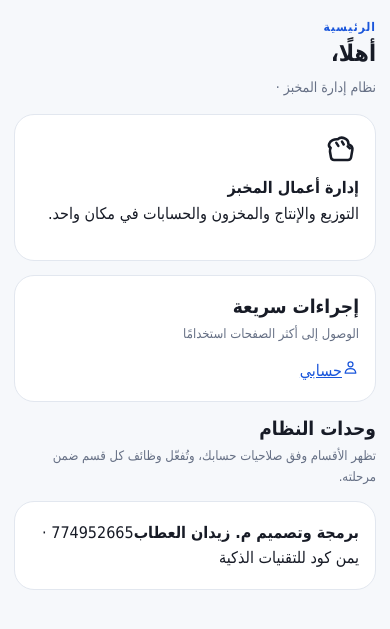
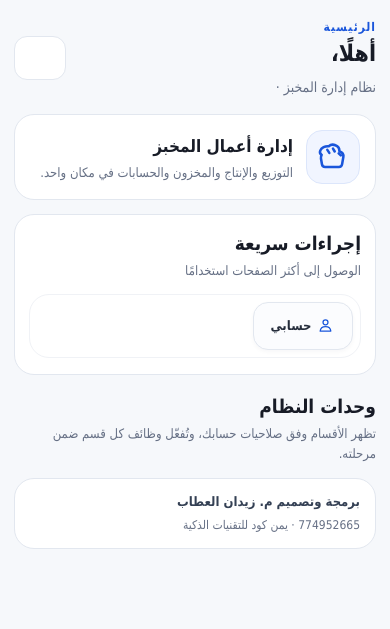
Before and after one commit to zydan25/bakary, a Flask app: template templates/dashboard/index.html in a window 390 px wide. Shown: the part 66-695 px from the top of the page. Run offline with Flask 3, Linux system fonts and the light colour scheme; the template is opened without the code that fills it, so the values that code supplies are empty; some libraries are stand-ins or nearby versions.

Commit message:
style(dashboard): add compact quick actions and mobile module cards

```diff
--- a/app/static/css/app.css
+++ b/app/static/css/app.css
@@ -500,3 +500,44 @@ h2 { margin-bottom: 12px; font-size: clamp(22px, 5vw, 30px); line-height: 1.35;
   .module-card strong { font-size: 15px; }
   .dashboard-emblem { flex-basis: 50px; width: 50px; height: 50px; }
 }
+
+
+/* Dashboard refresh — phase 01: reference-aligned, mobile-first cards and SVG icons */
+.dashboard-heading { align-items: center; }
+.dashboard-heading h1 { font-size: clamp(23px, 5.5vw, 29px); }
+.dashboard-date { display: inline-flex; flex: 0 0 auto; min-width: 52px; min-height: 44px; align-items: center; justify-content: center; padding: 6px 9px; border: 1px solid var(--border); border-radius: 13px; background: #fff; color: #354158; font-size: 12px; font-weight: 800; }
+.dashboard-intro { display: flex; align-items: center; gap: 13px; padding: 15px; }
+.dashboard-intro-icon { display: grid; flex: 0 0 54px; width: 54px; height: 54px; place-items: center; border: 1px solid #dce6fb; border-radius: 16px; background: #f1f5ff; color: var(--primary); }
+.ui-icon { display: block; flex: 0 0 auto; }
+.dashboard-intro-copy { min-width: 0; }
+.dashboard-intro-copy strong { display: block; margin-bottom: 3px; font-size: 17px; }
+.dashboard-intro-copy p { margin: 0; color: var(--muted); font-size: 13px; line-height: 1.5; }
+.quick-actions-card { padding: 16px 14px; }
+.quick-actions-card .section-title { margin-bottom: 12px; }
+.quick-action-list { display: grid; grid-template-columns: repeat(3, minmax(0, 1fr)); gap: 8px; padding: 7px; border: 1px solid #f0f2f6; border-radius: 20px; background: #fff; }
+.quick-action { display: flex; min-width: 0; min-height: 48px; align-items: center; justify-content: center; gap: 5px; padding: 7px 6px; border: 1px solid var(--border); border-radius: 15px; background: #fbfcfe; color: #252d3b; font-size: 13px; font-weight: 800; text-align: center; text-decoration: none; box-shadow: 0 2px 4px rgba(20, 32, 52, .035); }
+.quick-action:active { background: var(--primary-soft); }
+.quick-action-plus { display: grid; flex: 0 0 19px; width: 19px; height: 19px; place-items: center; color: var(--primary); }
+.dashboard-modules-section { margin-top: 19px; }
+.dashboard-module-grid { display: grid; grid-template-columns: repeat(2, minmax(0, 1fr)); gap: 10px; }
+.dashboard-module { display: flex; position: relative; min-width: 0; min-height: 150px; flex-direction: column; align-items: center; justify-content: center; gap: 8px; padding: 16px 10px; border: 1px solid var(--border); border-radius: 19px; background: #f8faff; color: var(--text); text-align: center; text-decoration: none; }
+.dashboard-module.module-ready { background: #fff; }
+.dashboard-module.module-ready:active { border-color: #b9cdf8; background: #f9fbff; }
+.dashboard-module-icon { display: grid; width: 48px; height: 48px; place-items: center; border-radius: 14px; background: #fff; color: #172033; }
+.dashboard-module strong { font-size: 16px; line-height: 1.4; }
+.dashboard-module small { color: #596579; font-size: 12px; line-height: 1.45; }
+.dashboard-module.module-pending { color: #252d3b; }
+.dashboard-module.module-pending .dashboard-module-icon { background: #f0f4fb; color: #26344c; }
+.module-stage-label { margin-top: 1px; padding: 2px 8px; border: 1px solid #e0e6ef; border-radius: 7px; background: #fff; color: #737e8f; font-size: 10px; line-height: 1.5; }
+.dashboard-signature { display: flex; flex-direction: column; gap: 3px; padding: 13px 15px; color: var(--muted); font-size: 12px; }
+.dashboard-signature strong { color: #344054; font-size: 13px; }
+
+@media (max-width: 380px) {
+  .quick-actions-card { padding-inline: 10px; }
+  .quick-action-list { gap: 6px; padding: 5px; }
+  .quick-action { gap: 3px; padding-inline: 4px; font-size: 12px; }
+  .dashboard-module-grid { gap: 8px; }
+  .dashboard-module { min-height: 142px; padding: 12px 7px; }
+  .dashboard-module strong { font-size: 14px; }
+  .dashboard-module small { font-size: 11px; }
+}
```
